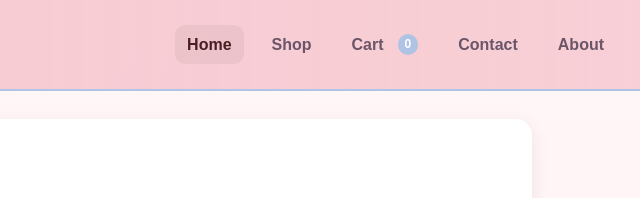
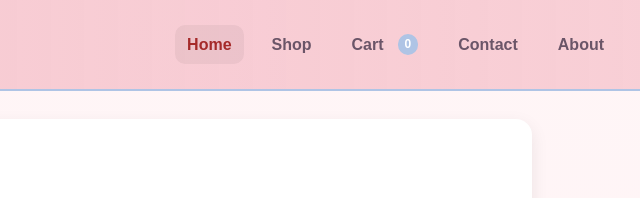
Before and after one commit to anphuongdao/Final-Project-CMNS-1181-F2025, a plain HTML site: page index.html in a window 1280 px wide. In both pictures the pointer is over the link "Home". Shown: the top 198 px of the page, 640-1280 px from the left. Drawn offline with Linux system fonts and the light colour scheme.

Commit message:
Update style.css

```diff
--- a/style.css
+++ b/style.css
@@ -57,7 +57,7 @@ body{
 }
 .nav a:hover {
   background: rgba(0,0,0,0.05);
-  color: #4a1e23;
+  color: brown;
 }
 .cart-link { position:relative; display:inline-flex; align-items:center; gap:8px; }
 .cart-badge{
```
